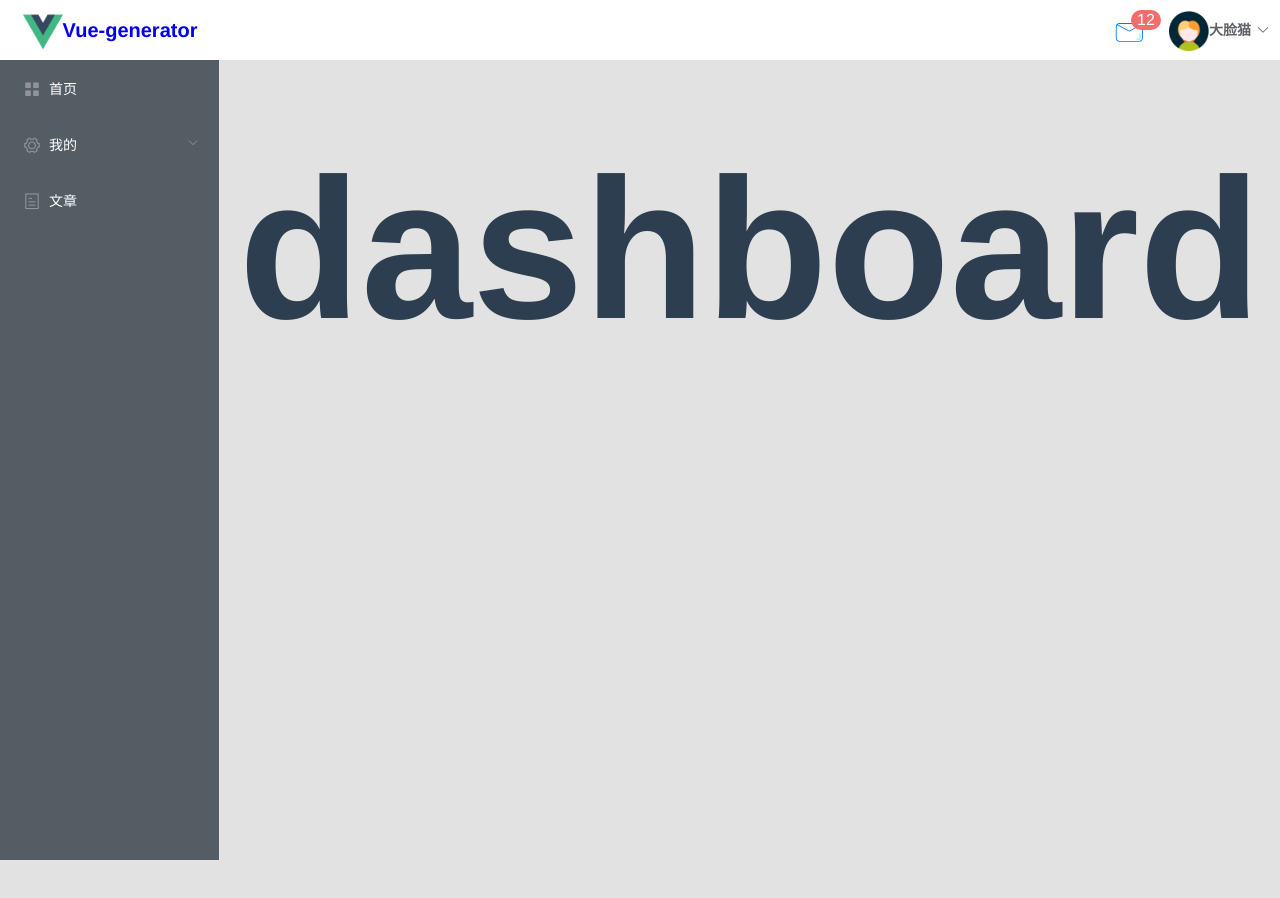
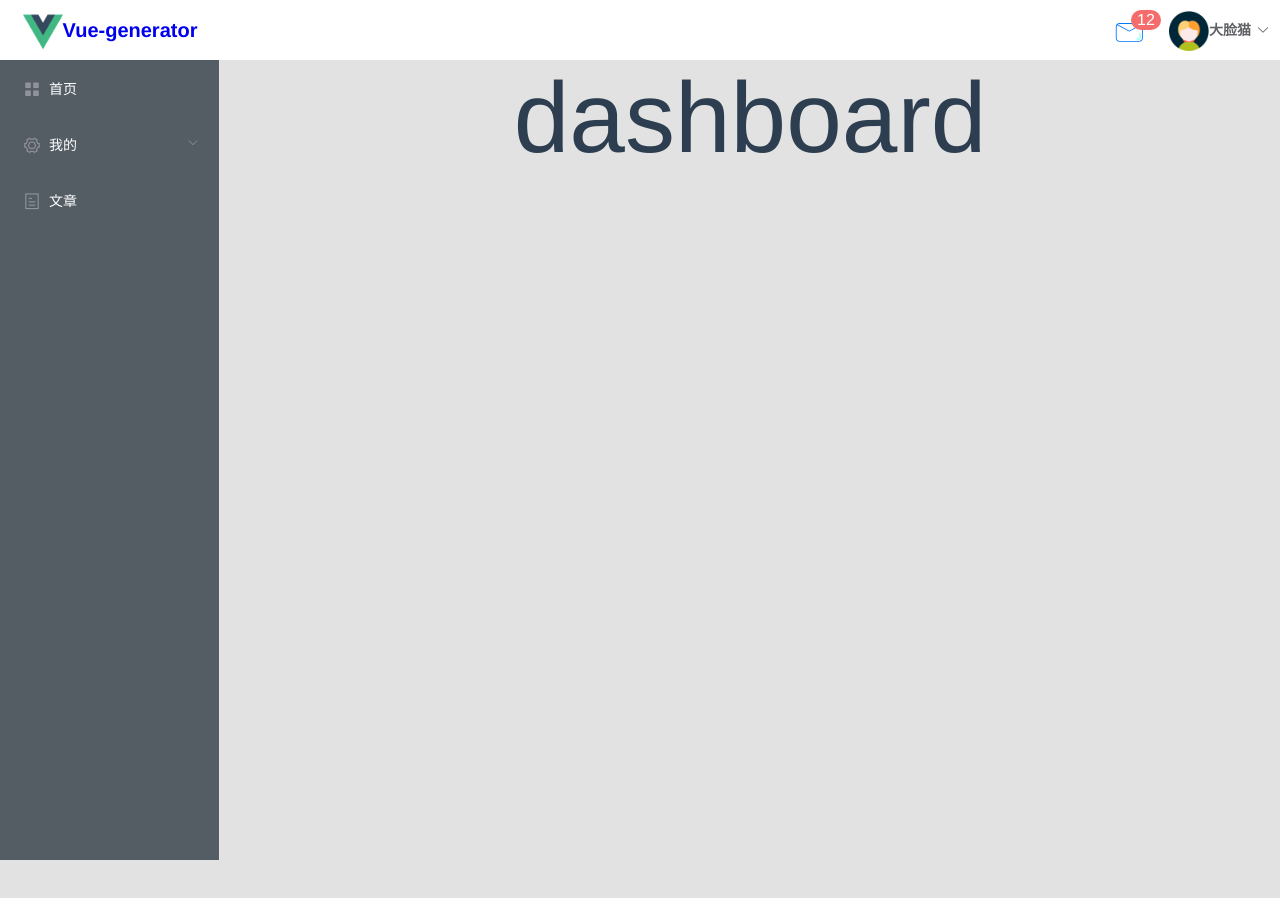
Before and after one commit to jiazhuoyi/vue-generator, a Vue app: page /dashboard in a window 1280 px wide. Shown: the top 898 px of the page. After the commit the page ends 860 px from the top, so only its background shows below. Built offline with nearby package versions, Linux system fonts and the light colour scheme.

Commit message:
抽象公共stylus

```diff
--- a/src/App.vue
+++ b/src/App.vue
@@ -11,12 +11,13 @@ export default {
 </script>
 
 <style lang="stylus">
+@import "~@/styles/index"
 #app
   font-family: 'Avenir', Helvetica, Arial, sans-serif;
   -webkit-font-smoothing: antialiased;
   -moz-osx-font-smoothing: grayscale;
   text-align: center;
-  color: #2c3e50;
+  color: $app-color
   width: 100%;
   height: 100%;
 body
@@ -24,7 +25,7 @@ body
   height: 100%
   margin: 0px
   padding: 0px
-  background-color: #E2E2E2
+  background-color: $bg-color
 html
   width: 100%
   height: 100%
--- a/src/components/navbar.vue
+++ b/src/components/navbar.vue
@@ -6,7 +6,7 @@
     </router-link>
     <div class="right-menu">
       <div class="notice">
-        <badge v-bind:max="noticeMax" v-bind:value="noticeCount" v-bind:is-hidden="isHidden">
+        <badge :max="noticeMax" :value="noticeCount" :is-hidden="isHidden">
           <img class="avatar" src="../../static/icons/notice.svg">
         </badge>
       </div>
@@ -23,7 +23,7 @@
               <span>我的</span>
             </div>
           </el-dropdown-item>
-          <el-dropdown-item divided command="logout">
+          <el-dropdown-item command="logout" divided>
             <div class="dropdown-item">
               <img class="my-icon" src="../../static/icons/logout.svg">
               <span>退出</span>
@@ -65,26 +65,28 @@ export default {
 </script>
 
 <style lang="stylus">
+@import "~@/styles/index"
 .navbar
-  width: calc(100% - 20px)
+  width: 100%
+  box-sizing: border-box
   position: fixed
   top: 0px
-  padding: 0px 10px
-  height: 60px
-  line-height: 60px
-  background-color: #fff
+  padding: 0px $nav-padding
+  height: $nav-height
+  line-height: $nav-height
+  background-color: $navbackgroundColor
   z-index: 1000
   .site
     position: absolute
     float: left
-    width: 220px
+    width: $navSiteWidth
     left: 0px
     text-decoration: none
     font-size: 20px
     font-weight: bolder
     .logo
-      width: 40px
-      height: 40px
+      width: $navLogoWidth
+      height: $navLogoHeight
       vertical-align: middle
   .right-menu
     float: right
@@ -93,19 +95,19 @@ export default {
       margin-right: 20px
       cursor: pointer
       .avatar
-        width: 40px
-        height: 40px
+        width: $navLogoWidth
+        height: $navLogoHeight
         vertical-align: middle
     .my
       display: inline-block
-      line-height: 60px
+      line-height: $nav-height
       cursor: pointer
       .avatar
-        width: 40px
-        height: 40px
+        width: $navLogoWidth
+        height: $navLogoHeight
         vertical-align: middle
       .right-item
-        line-height: 60px
+        line-height: $navLogoHeight
         font-weight: bolder
 .dropdown-item
   .my-icon
--- a/src/components/sidebar.vue
+++ b/src/components/sidebar.vue
@@ -35,8 +35,8 @@ export default {
 <style lang="stylus">
 .sidebar
   text-align: left
-  color: #fff
-  background-color: #304156
+  color: $sidebar-color
+  background-color: $sidebar-bg-color
   .bar
     height: 100%
 </style>
--- /dev/null
+++ b/src/styles/base.styl
@@ -0,0 +1,21 @@
+// ==================
+// 基础变量
+// ==================
+
+
+// color
+$bg-color = #E2E2E2
+$app-color = #2c3e50
+
+
+// navbar
+$nav-height = 60px
+$nav-padding = 10px
+$navbackgroundColor = #fff
+$navSiteWidth = 220px
+$navLogoWidth = 40px
+$navLogoHeight = 40px
+// sidebar
+$sidebar-width = 220px
+$sidebar-color = #fff
+$sidebar-bg-color = #304156
--- /dev/null
+++ b/src/styles/index.styl
@@ -0,0 +1 @@
+@import "./base"
--- a/src/views/dashboard.vue
+++ b/src/views/dashboard.vue
@@ -1,6 +1,6 @@
 <template>
   <div class="dashboard">
-    <h1>dashboard</h1>
+    <span>dashboard</span>
   </div>
 </template>
 
--- a/src/views/main.vue
+++ b/src/views/main.vue
@@ -38,23 +38,25 @@ export default {
 </script>
 
 <style lang="stylus">
+@import "~@/styles/index"
 .main
   width: 100%
   height: 100%
   .app-wrapper
     width: 100%;
-    margin-top: 60px
+    margin-top: $nav-height
     position: relative
     .sidebar-container
       min-height: 100%
-      width: 220px
+      width: $sidebar-width
       position: fixed
-      top: 60px
+      top: $nav-height
       left: 0
       bottom: 0
       z-index: 1000
     .main-container
-      width: calc(100% - 220px)
+      width: auto
+      box-sizing: border-box
       position: relative
-      margin-left: 220px
+      margin-left: $sidebar-width
 </style>
```
